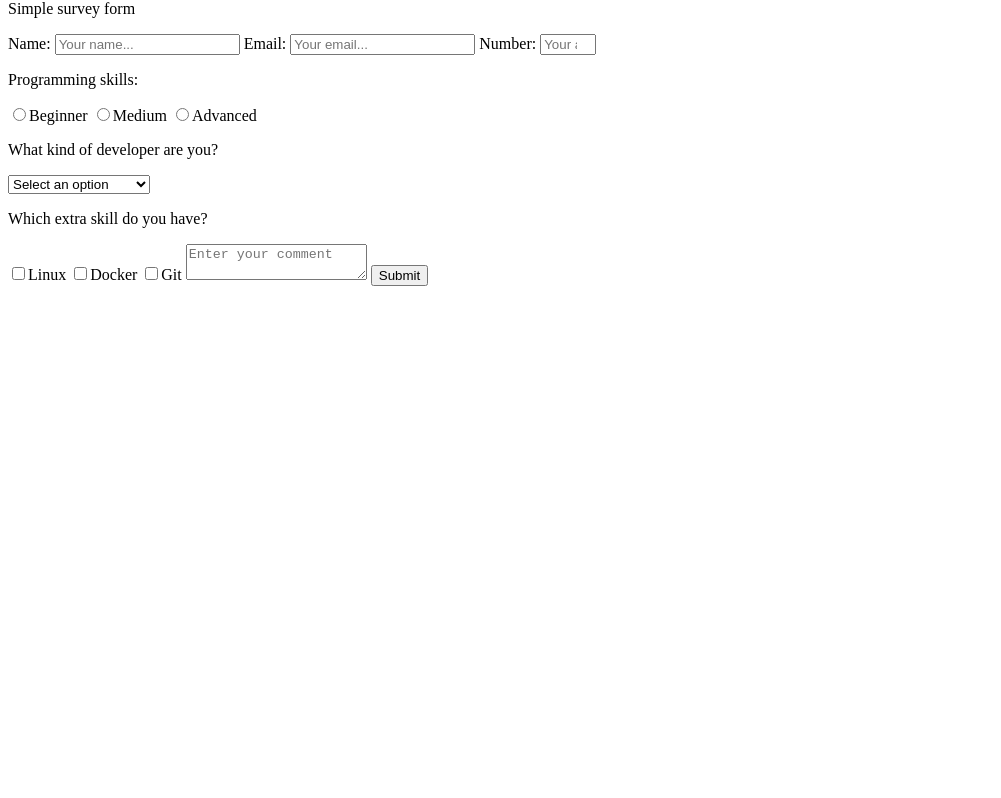
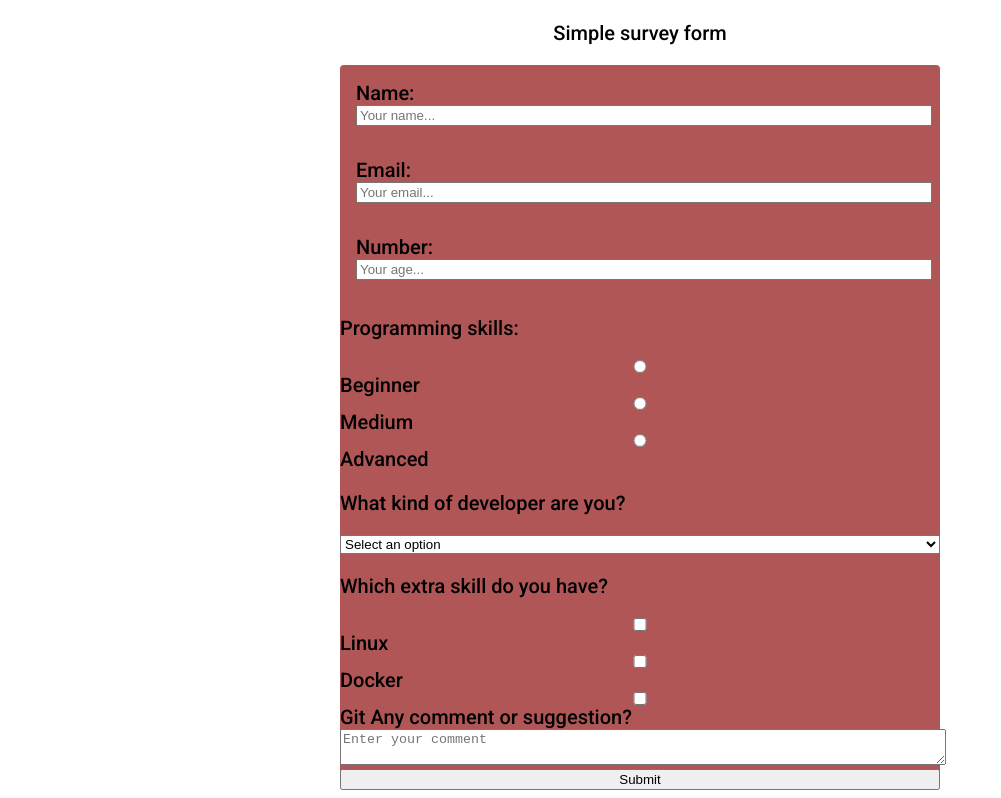
Before and after one commit to Samuele458/fcc-projects, a plain HTML site: page responsive-web-design/survey-form/index.html in a window 1280 px wide. Shown: the part 80-878 px from the top of the page, without its empty margins (0-1001 px from the left). Before the commit the page ends 800 px from the top, so only its background shows below. Drawn offline with Linux system fonts and the light colour scheme.

Commit message:
Update index.html

```diff
--- a/responsive-web-design/survey-form/index.html
+++ b/responsive-web-design/survey-form/index.html
@@ -6,35 +6,76 @@
     <title>Document</title>
 
     <style>
+      @import url("https://fonts.googleapis.com/css2?family=Roboto:wght@500&display=swap");
       :root {
         --font-color: rgb(44, 44, 44);
+      }
+
+      body {
+        font-family: Roboto;
+        font-size: 20px;
+      }
+
+      input,
+      button,
+      textarea,
+      select {
+        margin: 0;
+        width: 100%;
+      }
+
+      .text-center {
+        text-align: center;
+      }
+
+      form {
+        max-width: 600px;
+        margin: auto;
+        border-radius: 4px;
+        background-color: rgb(177, 86, 86);
+      }
+
+      .form-entry {
+        display: block;
+        width: 100%;
+      }
+
+      .form-box {
+        padding: 1rem;
+        margin: 0.25rem, auto, 1rem, auto;
       }
     </style>
   </head>
   <body>
     <header>
-      <h1 id="title">Survey Form</h1>
-      <p id="description">Simple survey form</p>
+      <h1 id="title" class="text-center">Survey Form</h1>
+      <p id="description" class="text-center">Simple survey form</p>
     </header>
     <main>
+      <form id="survey-form">
         <div class="form-box">
-        <form id="survey-form">
           <label id="name-label" for="name">Name:</label>
           <input
             type="text"
             id="name"
             name="name"
             placeholder="Your name..."
+            class="form-entry"
             required
           />
+        </div>
+        <div class="form-box">
           <label id="email-label" for="email">Email:</label>
           <input
             type="email"
             id="email"
             name="email"
             placeholder="Your email..."
+            class="form-entry"
             required
           />
+        </div>
+        <div class="form-box">
           <label id="number-label" for="number">Number:</label>
           <input
             type="number"
@@ -43,8 +84,10 @@
             placeholder="Your age..."
             min="10"
             max="99"
+            class="form-entry"
             required
           />
+        </div>
 
         <p>Programming skills:</p>
         <label>
@@ -52,6 +95,7 @@
             type="radio"
             name="skills-level"
             value="beginner"
+            class="form-entry"
           />Beginner</label
         >
         <label>
@@ -59,6 +103,7 @@
             type="radio"
             name="skills-level"
             value="medium"
+            class="form-entry"
           />Medium</label
         >
         <label>
@@ -66,11 +111,12 @@
             type="radio"
             name="skills-level"
             value="advanced"
+            class="form-entry"
           />Advanced</label
         >
 
         <p>What kind of developer are you?</p>
-          <select name="devType" id="dropdown" required>
+        <select name="devType" id="dropdown" class="form-entry" required>
           <option disabled selected value>Select an option</option>
           <option value="fontend">Frontend developer</option>
           <option value="backend">Fackend developer</option>
@@ -83,6 +129,7 @@
             type="checkbox"
             value="linux"
             name="extraSkills"
+            class="form-entry"
           />Linux</label
         >
         <label
@@ -90,6 +137,7 @@
             type="checkbox"
             value="linux"
             name="extraSkills"
+            class="form-entry"
           />Docker</label
         >
         <label
@@ -97,14 +145,17 @@
             type="checkbox"
             value="linux"
             name="extraSkills"
+            class="form-entry"
           />Git</label
         >
-
-          <textarea placeholder="Enter your comment"></textarea>
+        <label>Any comment or suggestion?</label>
+        <textarea
+          placeholder="Enter your comment"
+          class="form-entry"
+        ></textarea>
 
         <button type="submit" id="submit">Submit</button>
       </form>
-      </div>
     </main>
     <footer></footer>
   </body>
```
Lines whose indentation alone changed are shown as unchanged.
